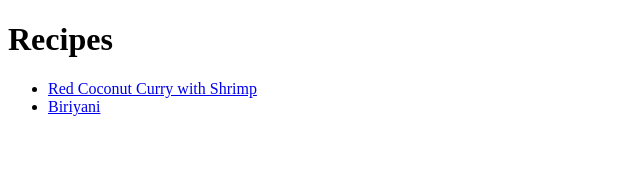
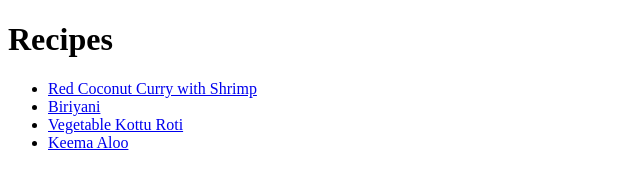
Before and after one commit to ritchardjoseph01/Odin_Recipes, a plain HTML site: page index.html in a window 1280 px wide. Shown: the whole page, without its empty margins (0-640 px from the left). Drawn offline with Linux system fonts and the light colour scheme.

Commit message:
list update

```diff
--- a/index.html
+++ b/index.html
@@ -4,10 +4,14 @@
     <meta charset="UTF-8" />
     <meta http-equiv="X-UA-Compatible" content="IE=edge" />
     <meta name="viewport" content="width=device-width, initial-scale=1.0" />
+
     <title>Odin Recipes</title>
+
   </head>
   <body>
+
     <h1>Recipes</h1>
+
     <ul>
       <li>
         <a href="/recipes/red_coconut_curry_w_shrimp.html">Red Coconut Curry with Shrimp</a>
@@ -15,6 +19,12 @@
       <li>
         <a href="/recipes/biriyani.html">Biriyani</a>
       </li>
+      <li>
+        <a href="/recipes/vege_kottu_roti.html">Vegetable Kottu Roti</a>
+      </li>
+      <li>
+        <a href="/recipes/keema_aloo.html">Keema Aloo</a>
+      </li>
     </ul>
 
     <br>
```
